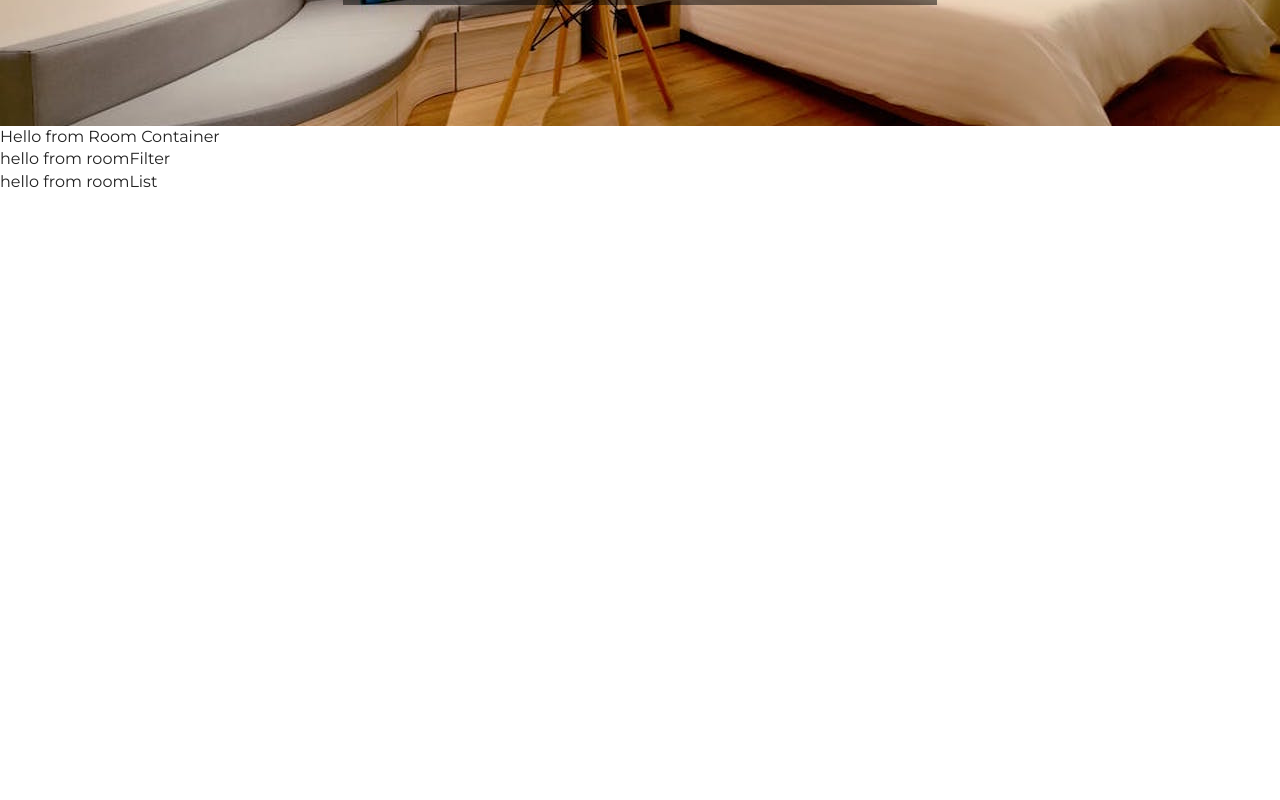
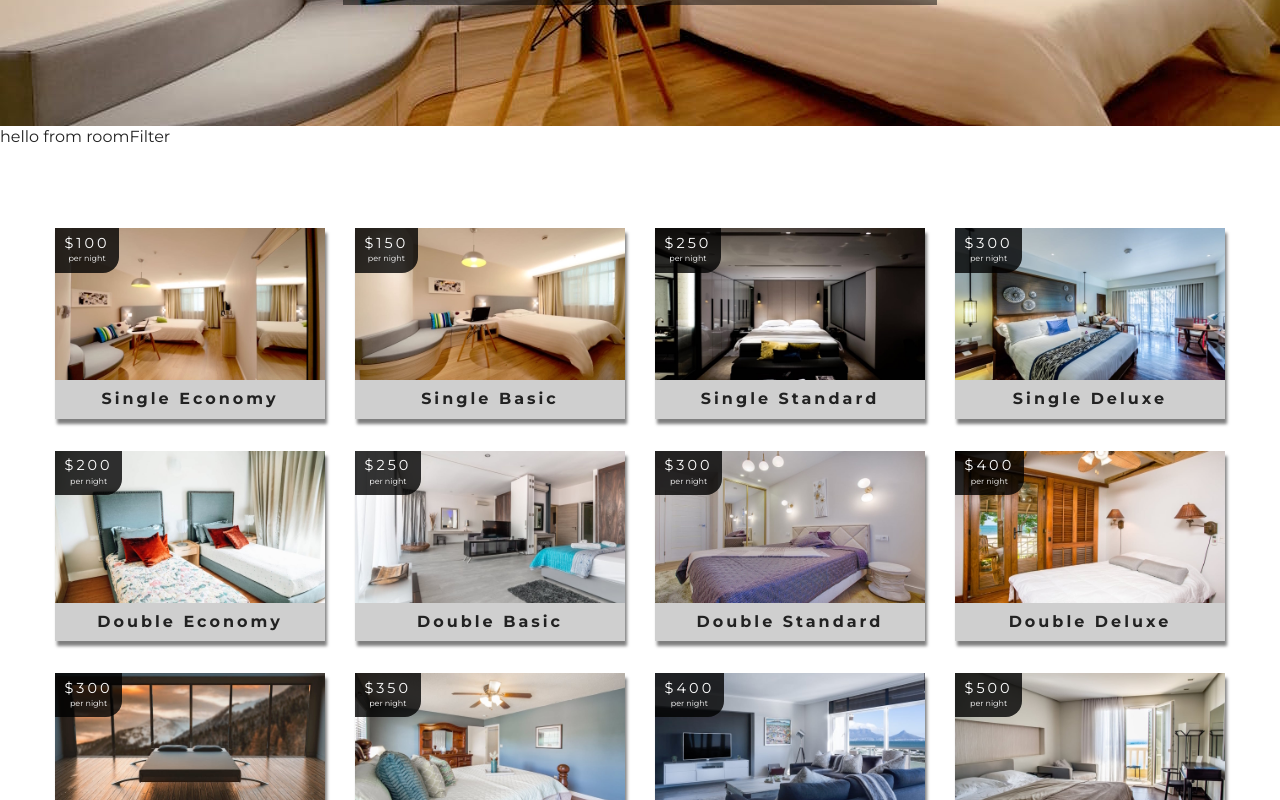
Before and after one commit to mannycortez/Real-Estate-App, a React (Create React App) app: page /rooms in a window 1280 px wide. Shown: the part 420-1220 px from the top of the page. Before the commit the page ends 800 px from the top, so only its background shows below. Built offline with nearby package versions, Linux system fonts and the light colour scheme.

Commit message:
Added roomlist with styles in app.css

```diff
--- a/src/components/RoomContainer.js
+++ b/src/components/RoomContainer.js
@@ -10,11 +10,10 @@
         return <Loading />
     }
     return (
-        <div>
-            Hello from Room Container
+        <>
             <RoomFilter rooms={ rooms } />
             <RoomList rooms={ sortedRooms } />
-        </div>
+        </>
     );
 }
 
--- a/src/components/RoomList.js
+++ b/src/components/RoomList.js
@@ -1,9 +1,23 @@
 import React from 'react'
+import Room from './Room'
 
-export default function RoomList() {
+export default function RoomList({ rooms }) {
+    if(rooms.length === 0) {
+        return (
+            <div className="empty-search">
+                <h3>Sorry, no rooms matched your search parameters</h3>
+            </div>
+        )
+    }
     return (
-        <div>
-            hello from roomList
-        </div>
-    )
+       <section className = "roomslist">
+           <div className="roomslist-center">
+               {
+                   rooms.map(item => {
+                       return <Room key={ item.id } room={ item }/>
+                   })
+               }
+           </div>
+       </section>
+    );
 }
```
